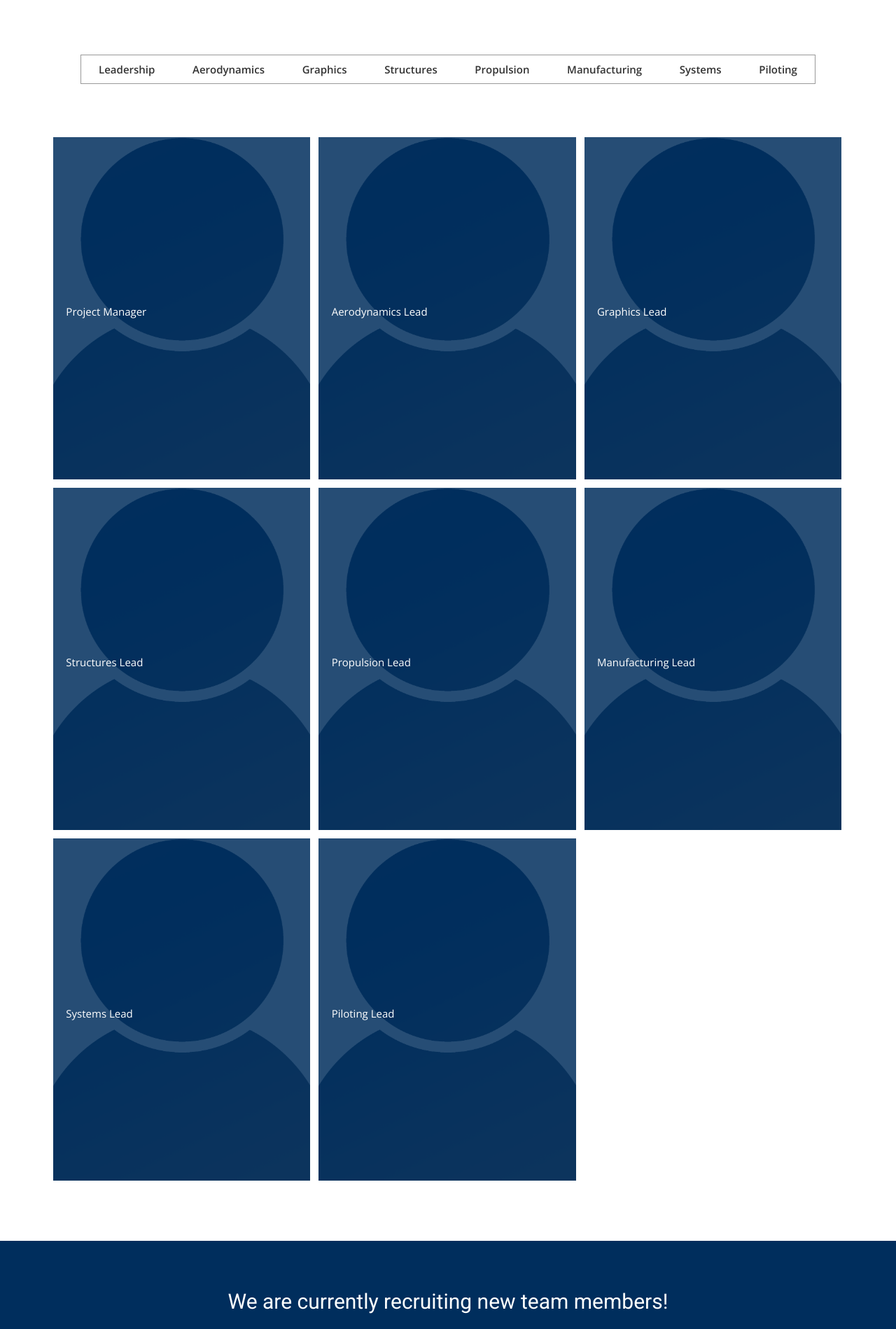
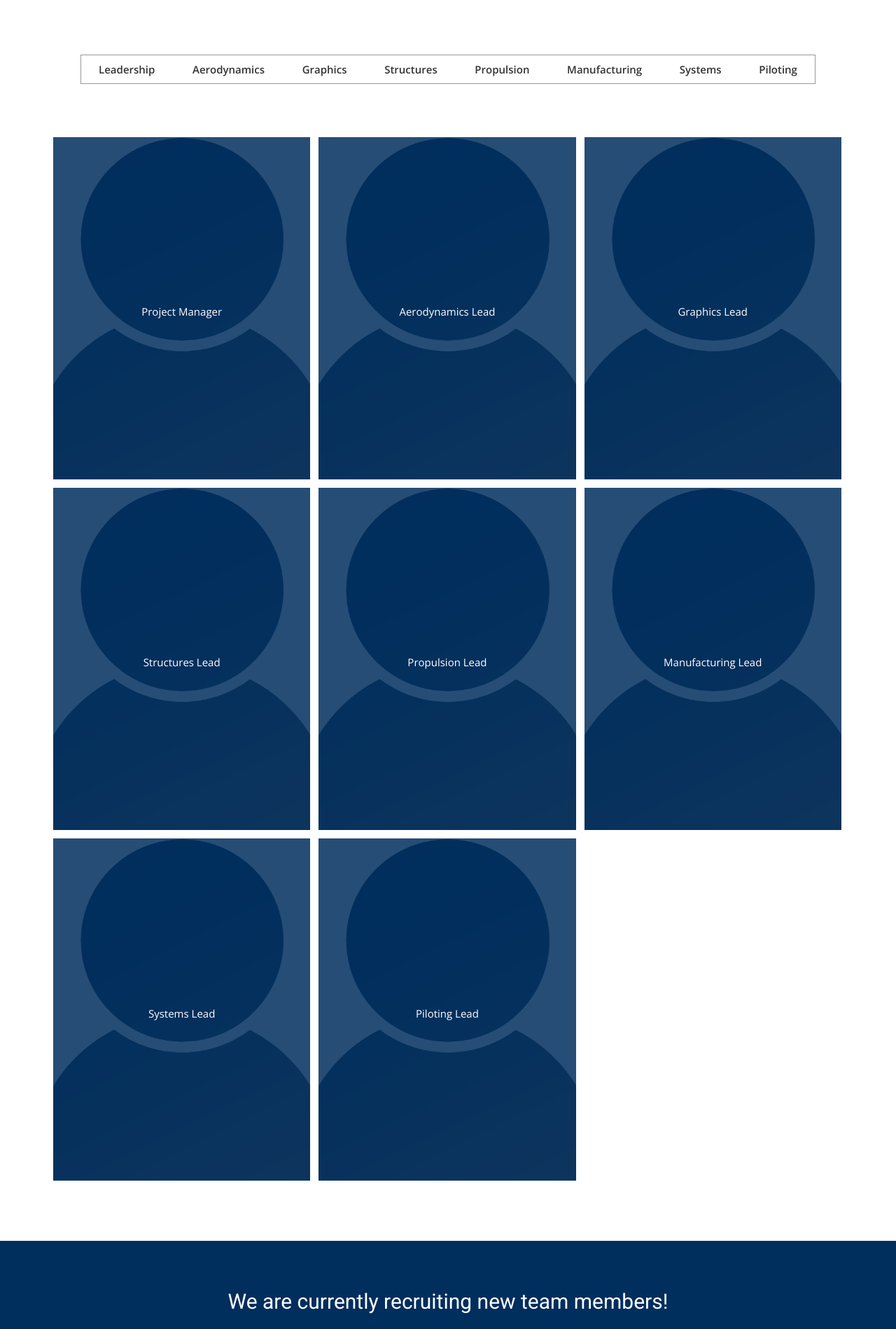
Before and after one commit to BYU-Aeronautics-Club/DBF, a Jekyll site: the page built from members.html, in a window 1280 px wide. Shown: the part 424-2323 px from the top of the page at 70% size. Built offline with Jekyll 4.4.1, drawn with Linux system fonts in a browser that asks for light colours; nearby versions of some CDN libraries; some web fonts are replaced.

Commit message:
try centering better

```diff
--- a/css/airspace.css
+++ b/css/airspace.css
@@ -582,15 +582,15 @@ font header .navbar-default .navbar-nav li a:hover {
   background-color: rgba(0, 46, 93, 0.0);
 }
 #portfolio-work .block .portfolio-contant ul li:hover .position-center {
-  margin: auto;
   text-align: center;
   position: absolute;
   top: 50%;
-  left: 5%;
-  -webkit-transform: translate(0%, 42%);
-  -moz-transform: translate(0%, 42%);
-  -ms-transform: translate(0%, 42%);
-  transform: translate(0%, 42%);
+  left: 50%;
+  margin-right: -50%;
+  -webkit-transform: translate(-50%, 42%);
+  -moz-transform: translate(-50%, 42%);
+  -ms-transform: translate(-50%, 42%);
+  transform: translate(-50%, 42%);
   color: #002E5D;
   background-color:rgba(255,255,255,0.75); border-radius: 5px;
   /* padding: 5px; */
@@ -630,16 +630,16 @@ font header .navbar-default .navbar-nav li a:hover {
   text-align: center;
 }
 #portfolio-work .block .portfolio-contant .position-center {
-  margin: auto;
   text-align: center;
   position: absolute;
   top: 50%;
-  left: 5%;
+  left: 50%;
+  margin-right: -50%;
   color: white;
-  -webkit-transform: translate(0%, -50%);
-  -moz-transform: translate(0%, -50%);
-  -ms-transform: translate(0%, -50%);
-  transform: translate(0%, -50%);
+  -webkit-transform: translate(-50%, -50%);
+  -moz-transform: translate(-50%, -50%);
+  -ms-transform: translate(-50%, -50%);
+  transform: translate(-50%, -50%);
   -webkit-transition: .5s all;
   -o-transition: .5s all;
   transition: .5s all;
```
